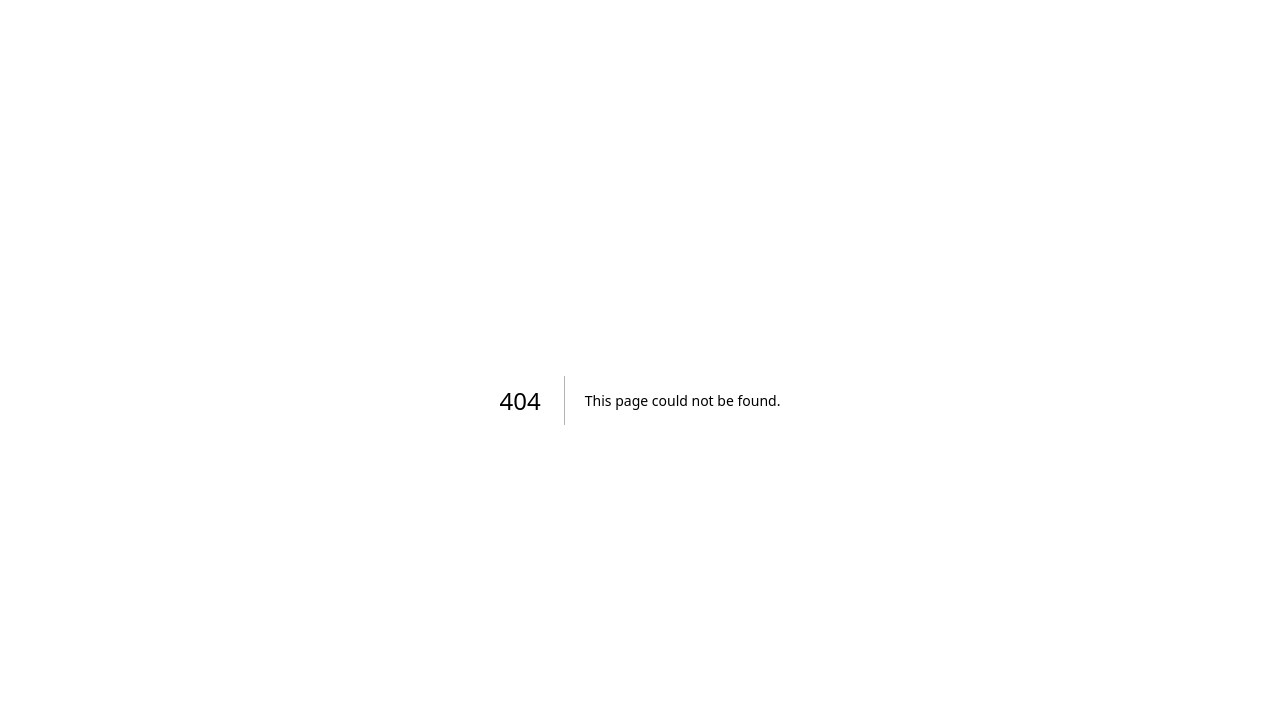
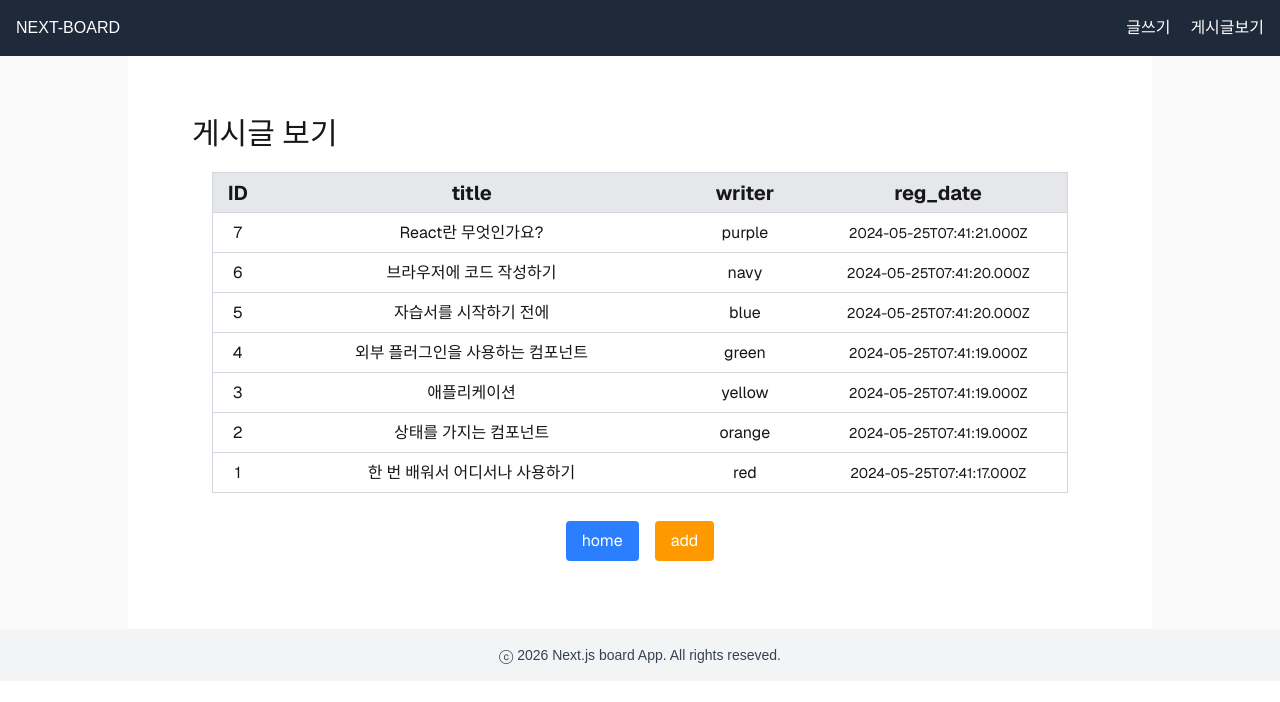
Before and after one commit to dhalfks/next-board, a Next.js app: page /board in a window 1280 px wide. Before the commit this address had no page. Shown: the top 702 px of the page. Built offline with nearby package versions, Linux system fonts and the light colour scheme.

Commit message:
next-board 3

```diff
--- /dev/null
+++ b/app/board/page.tsx
@@ -0,0 +1,9 @@
+import BoardList from "../components/board/boardList";
+
+export default function Board(){
+    return(
+        <div>
+            <BoardList />
+        </div>
+    )
+}
--- /dev/null
+++ b/app/components/board/boardList.tsx
@@ -0,0 +1,55 @@
+"use client"
+import { boardList } from "@/app/data/data";
+import { boardType } from "@/app/type/boardType";
+import Link from "next/link";
+import { useState } from "react"
+
+export default function BoardList(){
+
+    // data.ts에서 sample data 가져와서 출력
+    // 각 게시글 마다 Link 달기
+
+    const [board, setBoard] = useState<boardType[] | []>(boardList);
+
+    return(
+        <div className="flex flex-col flex-1 items-center justify-center bg-zinc-50 font-sans dark:bg-black">
+            <main className="flex flex-1 w-full max-w-5xl flex-col py-15 px-16 bg-white dark:bg-black sm:items-start">
+                <h1 className="text-3xl text-bold">게시글 보기</h1>
+                <table className="table-auto border border-gray-300 m-5">
+                    <thead className="">
+                        <tr className="border border-gray-300 bg-gray-200 text-xl text-center h-10">
+                            <th>ID</th>
+                            <th>title</th>
+                            <th>writer</th>
+                            <th>reg_date</th>
+                        </tr>
+                    </thead>
+                    <tbody>
+                        {
+                            board.map(b => (
+                                <tr key={b.id}
+                                    className="border border-gray-300 text-xl text-center h-10">
+                                    <td className="w-20 text-base">{b.id}</td>
+                                    <td className="w-200 text-base">
+                                        <Link href={"/"} className="hover:underline">{b.title}</Link>
+                                    </td>
+                                    <td className="w-50 text-base">{b.writer}</td>
+                                    <td className="w-100 text-sm">{b.reg_date}</td>
+                                </tr>
+                            ))
+                        }
+                    </tbody>
+                </table>
+                <div className="text-center m-auto">
+                    <button className="bg-blue-500 text-white px-4 py-2 rounded m-2 hover:bg-blue-700">
+                        <Link href={"/"}>home</Link>
+                    </button>
+                    <button className="bg-amber-500 text-white px-4 py-2 rounded m-2 hover:bg-amber-700">
+                        <Link href={"/board/write"}>add</Link>
+                    </button>
+
+                </div>
+            </main>
+        </div>
+    )
+}
--- /dev/null
+++ b/app/components/board/boardSample.tsx
@@ -0,0 +1,9 @@
+export default function Sample(){
+    return(
+        <div className="flex flex-col flex-1 items-center justify-center bg-zinc-50 font-sans dark:bg-black">
+            <main className="flex flex-1 w-full max-w-5xl flex-col py-32 px-16 bg-white dark:bg-black sm:items-start">
+                <h1 className="text-3xl text-bold"></h1>
+            </main>
+        </div>
+    )
+}
--- a/app/components/layout/footer.tsx
+++ b/app/components/layout/footer.tsx
@@ -1,4 +1,4 @@
-export default function footer(){
+export default function Footer(){
     return(
         <div className="bg-gray-100 p-4 text-sm text-center text-gray-700">
             ⓒ 2026 Next.js board App. All rights reseved.
--- a/app/components/layout/header.tsx
+++ b/app/components/layout/header.tsx
@@ -6,8 +6,8 @@ export default function Header(){
             <nav className="container mx-auto flex justify-between">
                 <div><Link href={"/"}> NEXT-BOARD </Link></div>
                 <div className="space-x-5">
-                    <Link href={"/"}>글쓰기</Link>
-                    <Link href={"/"}>게시글보기</Link>
+                    <Link href={"/board/write"}>글쓰기</Link>
+                    <Link href={"/board"}>게시글보기</Link>
                 </div>
             </nav>
         </div>
--- a/app/layout.tsx
+++ b/app/layout.tsx
@@ -1,6 +1,8 @@
 import type { Metadata } from "next";
 import { Geist, Geist_Mono } from "next/font/google";
 import "./globals.css";
+import Header from "./components/layout/header";
+import Footer from "./components/layout/footer";
 
 const geistSans = Geist({
   variable: "--font-geist-sans",
@@ -27,7 +29,11 @@ export default function RootLayout({
       lang="en"
       className={`${geistSans.variable} ${geistMono.variable} h-full antialiased`}
     >
-      <body className="min-h-full flex flex-col">{children}</body>
+      <body className="min-h-full flex flex-col">
+        <Header />
+        {children}
+        <Footer />
+        </body>
     </html>
   );
 }
--- a/app/page.tsx
+++ b/app/page.tsx
@@ -1,64 +1,12 @@
-import Image from "next/image";
-
+"use client"
 export default function Home() {
   return (
     <div className="flex flex-col flex-1 items-center justify-center bg-zinc-50 font-sans dark:bg-black">
-      <main className="flex flex-1 w-full max-w-3xl flex-col items-center justify-between py-32 px-16 bg-white dark:bg-black sm:items-start">
-        <Image
-          className="dark:invert"
-          src="/next.svg"
-          alt="Next.js logo"
-          width={100}
-          height={20}
-          priority
-        />
-        <div className="flex flex-col items-center gap-6 text-center sm:items-start sm:text-left">
-          <h1 className="max-w-xs text-3xl font-semibold leading-10 tracking-tight text-black dark:text-zinc-50">
-            To get started, edit the page.tsx file.
-          </h1>
-          <p className="max-w-md text-lg leading-8 text-zinc-600 dark:text-zinc-400">
-            Looking for a starting point or more instructions? Head over to{" "}
-            <a
-              href="https://vercel.com/templates?framework=next.js&utm_source=create-next-app&utm_medium=appdir-template-tw&utm_campaign=create-next-app"
-              className="font-medium text-zinc-950 dark:text-zinc-50"
-            >
-              Templates
-            </a>{" "}
-            or the{" "}
-            <a
-              href="https://nextjs.org/learn?utm_source=create-next-app&utm_medium=appdir-template-tw&utm_campaign=create-next-app"
-              className="font-medium text-zinc-950 dark:text-zinc-50"
-            >
-              Learning
-            </a>{" "}
-            center.
-          </p>
-        </div>
-        <div className="flex flex-col gap-4 text-base font-medium sm:flex-row">
-          <a
-            className="flex h-12 w-full items-center justify-center gap-2 rounded-full bg-foreground px-5 text-background transition-colors hover:bg-[#383838] dark:hover:bg-[#ccc] md:w-[158px]"
-            href="https://vercel.com/new?utm_source=create-next-app&utm_medium=appdir-template-tw&utm_campaign=create-next-app"
-            target="_blank"
-            rel="noopener noreferrer"
-          >
-            <Image
-              className="dark:invert"
-              src="/vercel.svg"
-              alt="Vercel logomark"
-              width={16}
-              height={16}
-            />
-            Deploy Now
-          </a>
-          <a
-            className="flex h-12 w-full items-center justify-center rounded-full border border-solid border-black/[.08] px-5 transition-colors hover:border-transparent hover:bg-black/[.04] dark:border-white/[.145] dark:hover:bg-[#1a1a1a] md:w-[158px]"
-            href="https://nextjs.org/docs?utm_source=create-next-app&utm_medium=appdir-template-tw&utm_campaign=create-next-app"
-            target="_blank"
-            rel="noopener noreferrer"
-          >
-            Documentation
-          </a>
-        </div>
+      <main className="flex flex-1 w-full max-w-5xl flex-col py-15 px-16 bg-white dark:bg-black sm:items-start">
+          {/* <h1 className="text-3xl text-bold">
+            Next Board
+          </h1> */}
+          <img src="/vision-board-featured-image.png" alt="" />
       </main>
     </div>
   );
--- /dev/null
+++ b/app/type/boardType.ts
@@ -0,0 +1,7 @@
+export interface boardType {
+    id: number;
+    title: string;
+    contents: string;
+    writer: string;
+    reg_date: string;
+}
```
Also changed, not shown: app/data/수행순서.txt, public/vision-board-featured-image.png (added).
